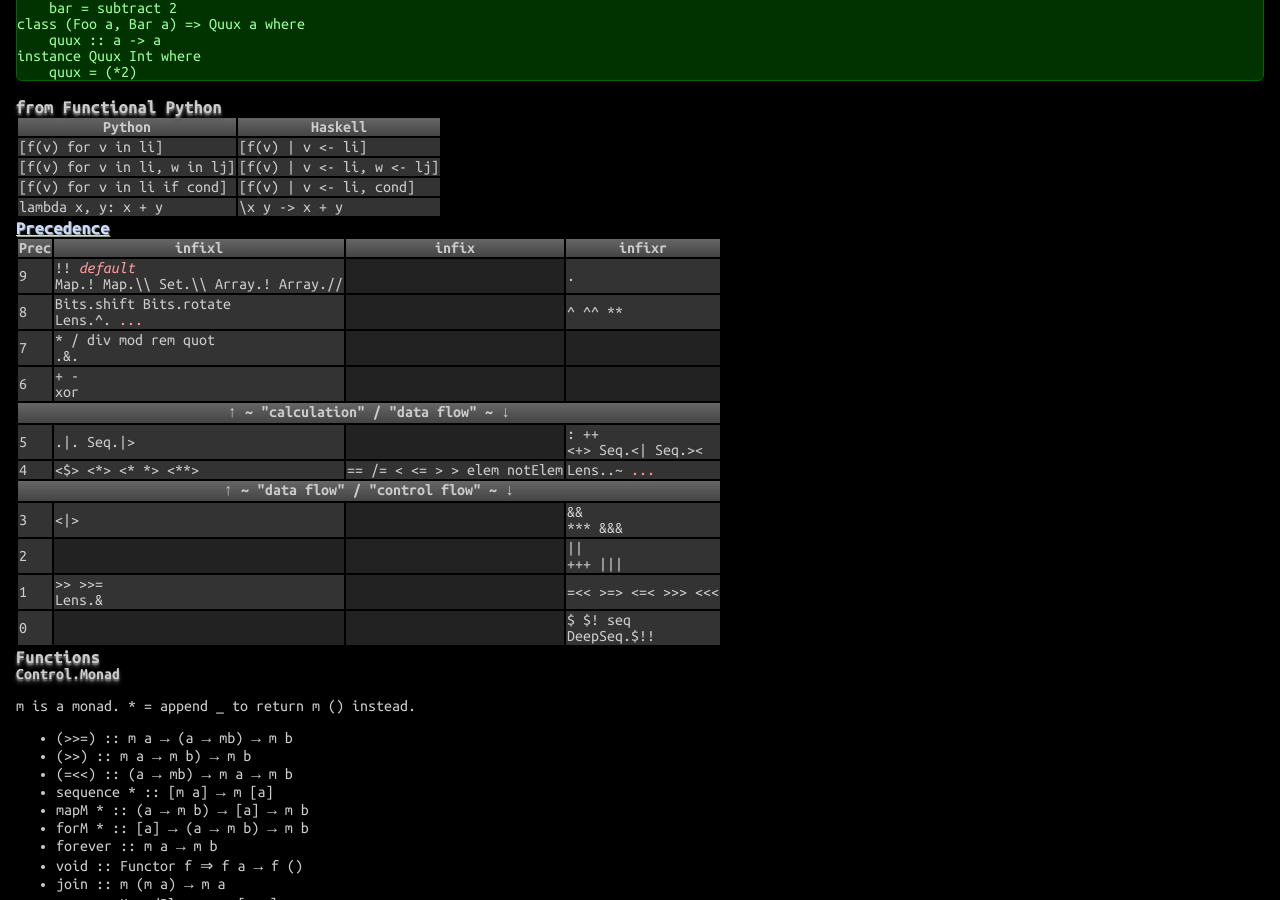
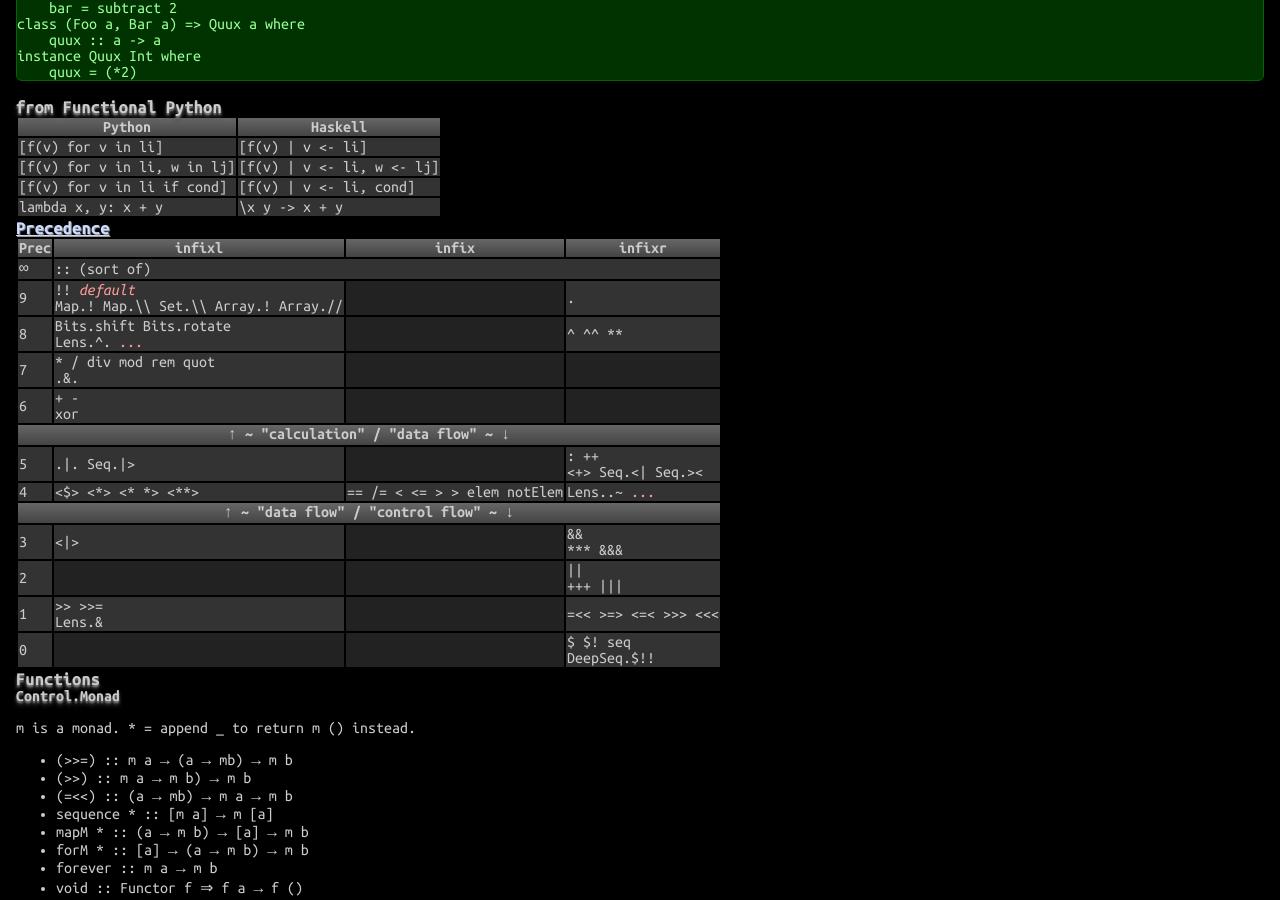
Before and after one commit to betaveros/cs, a Jekyll site: the page built from index.html, in a window 1280 px wide and 900 px high, scrolled down 6708 px. Built offline with Jekyll 4.4.1, drawn with Linux system fonts in a browser that asks for light colours.

Commit message:
Haskell: "infinite precedence" type annotation

```diff
--- a/_includes/haskell.html
+++ b/_includes/haskell.html
@@ -25,6 +25,9 @@ instance Quux Int where
 		<th>infixl</th>
 		<th>infix</th>
 		<th>infixr</th></tr>
+	<tr><td>&infin;</td>
+		<td colspan="3">:: (sort of)</td>
+	</tr>
 	<tr><td>9</td>
 		<td>!! <em>default</em><br/>Map.! Map.\\ Set.\\ Array.! Array.//</td>
 		<td class="empty"></td>
```
